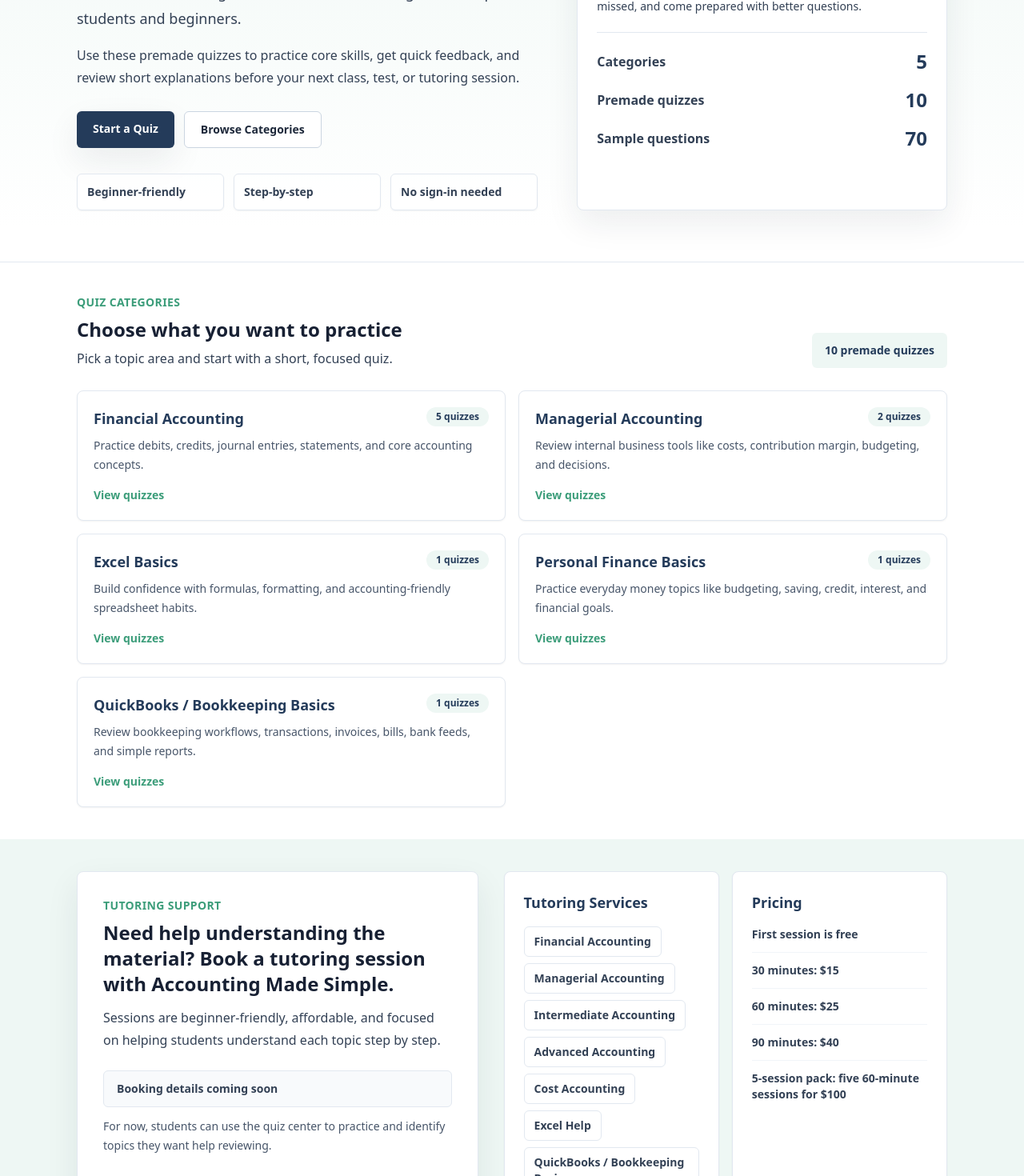
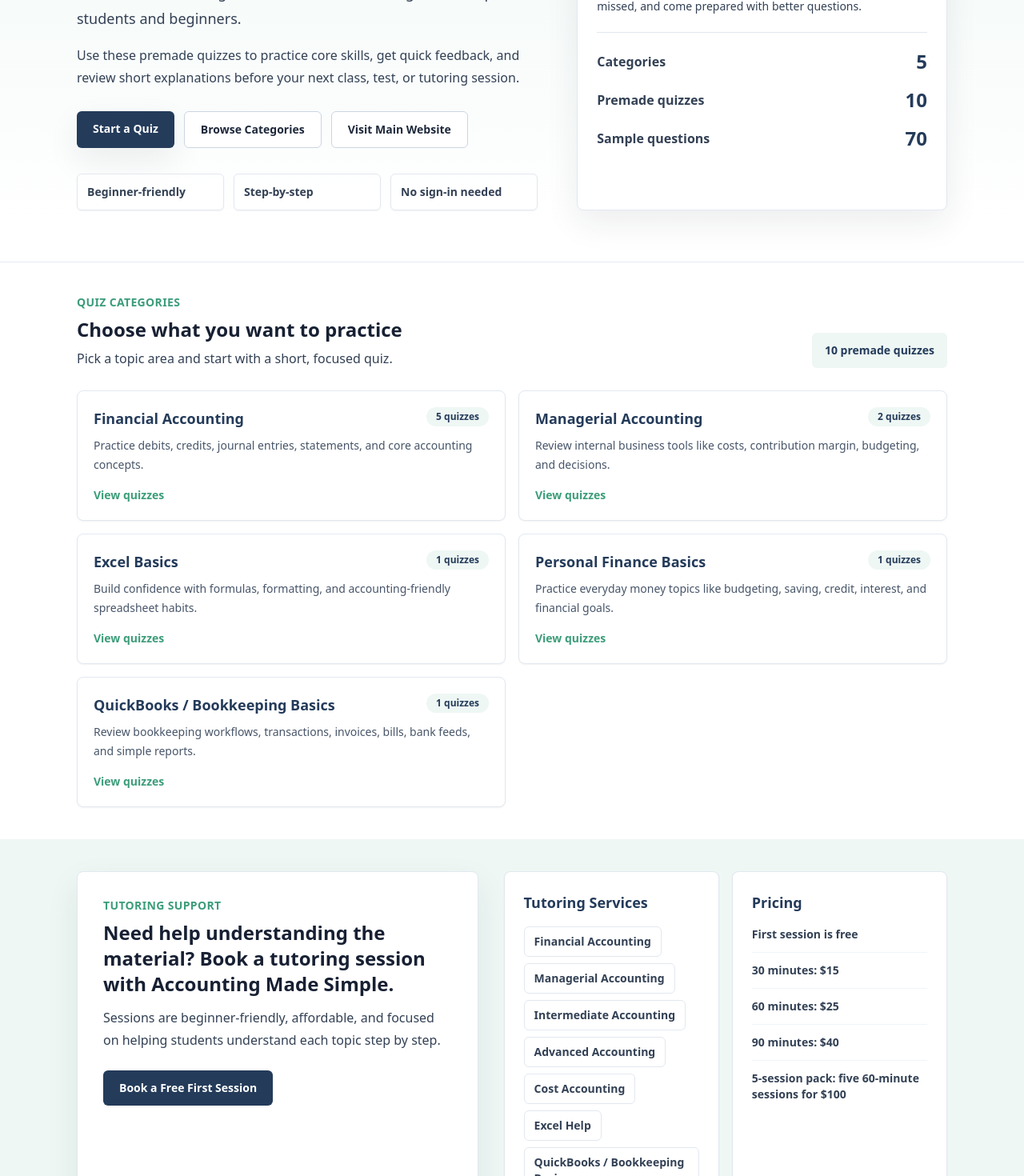
Before and after one commit to ryansoccer21-oss/accounting-made-simple-quiz, a Next.js app: page / in a window 1280 px wide. Shown: the part 260-1730 px from the top of the page at 80% size. Built offline with nearby package versions, Linux system fonts and the light colour scheme.

Commit message:
Add Accounting Made Simple website and booking links

```diff
--- a/src/app/page.tsx
+++ b/src/app/page.tsx
@@ -2,6 +2,10 @@ import Link from "next/link";
 import { categories, quizzes } from "@/data/quizzes";
 
 const totalQuestions = quizzes.reduce((sum, quiz) => sum + quiz.questions.length, 0);
+const mainWebsiteUrl = "https://accounting-made-simple.vercel.app";
+const bookingUrl =
+  "https://calendar.google.com/calendar/u/0/appointments/schedules/AcZssZ1RoutP_89pDYhgCMsRfwtFvKuJOYNFjswxPCn4wQ0Difq4JjPeJTgTGbC3zr06wktNsCeti3rt";
+
 const services = [
   "Financial Accounting",
   "Managerial Accounting",
@@ -48,6 +52,14 @@ export default function HomePage() {
               className="rounded-md border border-slate-300 bg-white px-5 py-3 text-sm font-bold text-slate-800 transition hover:border-mint hover:text-navy"
             >
               Browse Categories
+            </a>
+            <a
+              href={mainWebsiteUrl}
+              target="_blank"
+              rel="noopener noreferrer"
+              className="rounded-md border border-slate-300 bg-white px-5 py-3 text-sm font-bold text-slate-800 transition hover:border-mint hover:text-navy"
+            >
+              Visit Main Website
             </a>
           </div>
           <div className="mt-8 grid max-w-xl gap-3 sm:grid-cols-3">
@@ -134,12 +146,14 @@ export default function HomePage() {
               <p className="mt-3 leading-7 text-slate-700">
                 Sessions are beginner-friendly, affordable, and focused on helping students understand each topic step by step.
               </p>
-              <div className="mt-6 rounded-md border border-slate-200 bg-slate-50 px-4 py-3 text-sm font-bold text-slate-700">
-                Booking details coming soon
-              </div>
-              <p className="mt-3 text-sm leading-6 text-slate-600">
-                For now, students can use the quiz center to practice and identify topics they want help reviewing.
-              </p>
+              <a
+                href={bookingUrl}
+                target="_blank"
+                rel="noopener noreferrer"
+                className="mt-6 inline-flex rounded-md bg-navy px-5 py-3 text-sm font-bold text-white transition hover:bg-ink"
+              >
+                Book a Free First Session
+              </a>
             </div>
 
             <div className="grid gap-4 sm:grid-cols-2">
--- a/src/components/QuizPlayer.tsx
+++ b/src/components/QuizPlayer.tsx
@@ -4,6 +4,10 @@ import Link from "next/link";
 import { useMemo, useState } from "react";
 import type { Quiz, QuizQuestion } from "@/data/quizzes";
 import { getAnswerText } from "@/lib/quiz-utils";
+
+const mainWebsiteUrl = "https://accounting-made-simple.vercel.app";
+const bookingUrl =
+  "https://calendar.google.com/calendar/u/0/appointments/schedules/AcZssZ1RoutP_89pDYhgCMsRfwtFvKuJOYNFjswxPCn4wQ0Difq4JjPeJTgTGbC3zr06wktNsCeti3rt";
 
 type QuizPlayerProps = {
   quiz: Quiz;
@@ -98,12 +102,14 @@ export default function QuizPlayer({ quiz, backToQuizListHref }: QuizPlayerProps
           <p className="mt-2 text-sm leading-6 text-slate-700">
             Accounting Made Simple can walk through the topic step by step so the rules, formulas, and examples feel easier to use.
           </p>
-          <Link
-            href="/#tutoring"
+          <a
+            href={bookingUrl}
+            target="_blank"
+            rel="noopener noreferrer"
             className="mt-4 inline-flex rounded-md bg-navy px-5 py-3 text-sm font-bold text-white transition hover:bg-ink"
           >
-            See Tutoring Options
-          </Link>
+            Book a Tutoring Session
+          </a>
         </div>
 
         <div className="mt-7 flex flex-col gap-3 sm:flex-row">
@@ -128,6 +134,14 @@ export default function QuizPlayer({ quiz, backToQuizListHref }: QuizPlayerProps
           >
             Back to Categories
           </Link>
+          <a
+            href={mainWebsiteUrl}
+            target="_blank"
+            rel="noopener noreferrer"
+            className="rounded-md border border-slate-300 bg-white px-5 py-3 text-center text-sm font-bold text-slate-800 transition hover:border-mint hover:text-navy"
+          >
+            Visit Accounting Made Simple
+          </a>
         </div>
       </section>
     );
```
